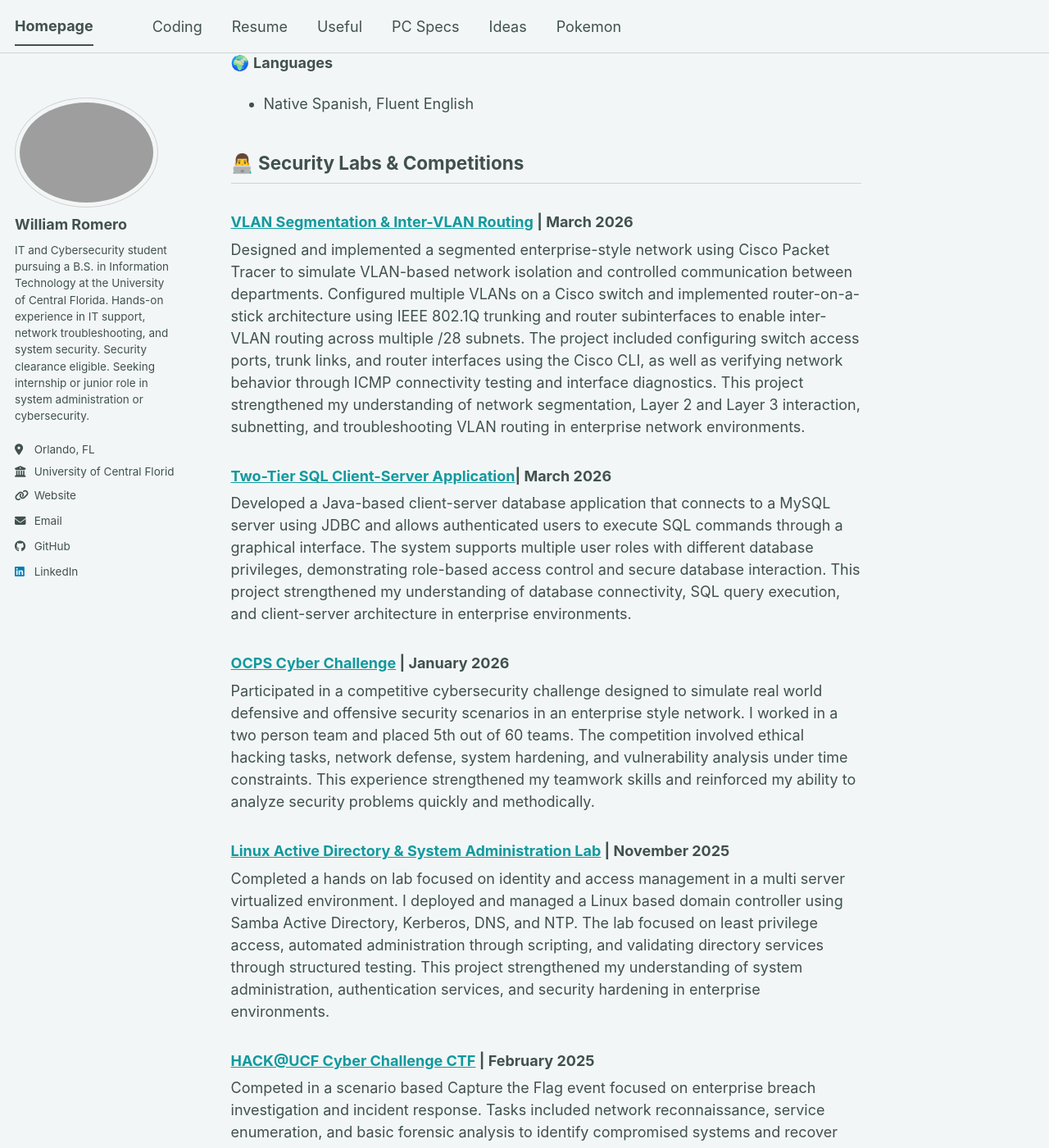
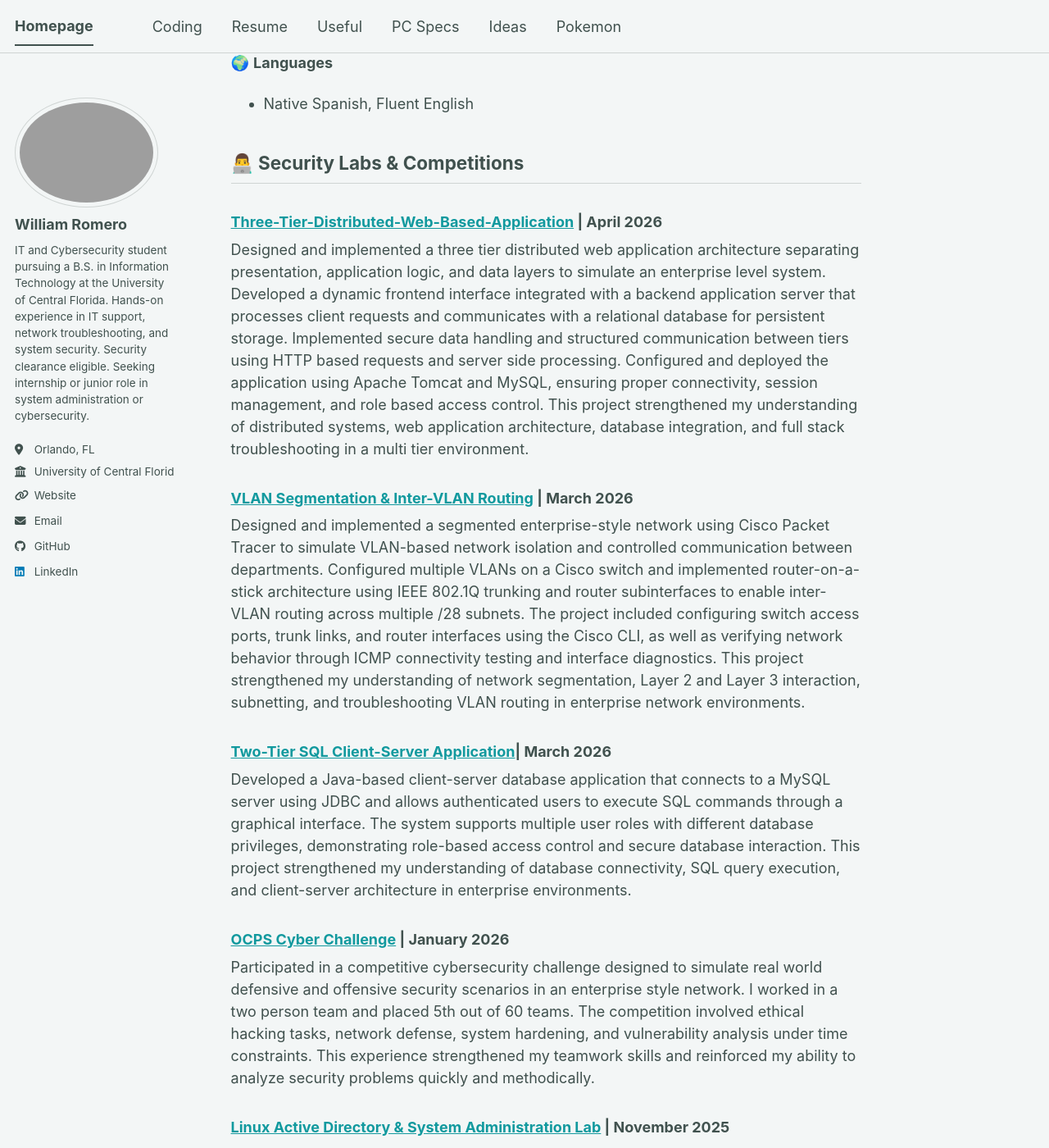
Before and after one commit to williamromero11/williamromero11.github.io, a Jekyll site: the page built from _pages/about.md, in a window 1280 px wide and 1400 px high, scrolled down 1686 px. Shown: the whole window at 82% size. Built offline with Jekyll 4.4.1, drawn with Linux system fonts in a browser that asks for light colours; a script bundle is joined from its source files by our own code; library files that are not in the unit come from our copies; some of the changed text lies outside the part shown.

Commit message:
Update about.md

```diff
--- a/_pages/about.md
+++ b/_pages/about.md
@@ -44,6 +44,10 @@ I try to apply these habits of careful analysis, attention to detail, and ethica
 - Native Spanish, Fluent English
 
 ## 👨‍💻 Security Labs & Competitions
+
+### [Three-Tier-Distributed-Web-Based-Application](https://github.com/williamromero11/Three-Tier-Distributed-Web-Based-Application/tree/main) | April 2026
+Designed and implemented a three tier distributed web application architecture separating presentation, application logic, and data layers to simulate an enterprise level system. Developed a dynamic frontend interface integrated with a backend application server that processes client requests and communicates with a relational database for persistent storage. Implemented secure data handling and structured communication between tiers using HTTP based requests and server side processing. Configured and deployed the application using Apache Tomcat and MySQL, ensuring proper connectivity, session management, and role based access control. This project strengthened my understanding of distributed systems, web application architecture, database integration, and full stack troubleshooting in a multi tier environment.
+
 ### [VLAN Segmentation & Inter-VLAN Routing](https://github.com/williamromero11/Packet-Tracer-VLAN) | March 2026
 
 Designed and implemented a segmented enterprise-style network using Cisco Packet Tracer to simulate VLAN-based network isolation and controlled communication between departments. Configured multiple VLANs on a Cisco switch and implemented router-on-a-stick architecture using IEEE 802.1Q trunking and router subinterfaces to enable inter-VLAN routing across multiple /28 subnets. The project included configuring switch access ports, trunk links, and router interfaces using the Cisco CLI, as well as verifying network behavior through ICMP connectivity testing and interface diagnostics. This project strengthened my understanding of network segmentation, Layer 2 and Layer 3 interaction, subnetting, and troubleshooting VLAN routing in enterprise network environments.
```
Also changed, not shown: other parts of _pages/about.md (+0 -2 lines).
